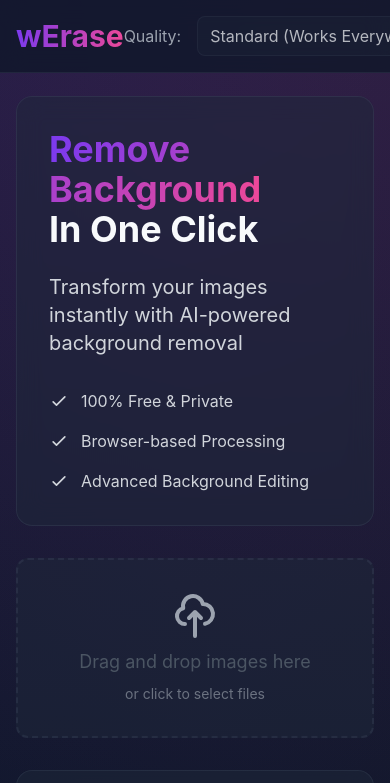
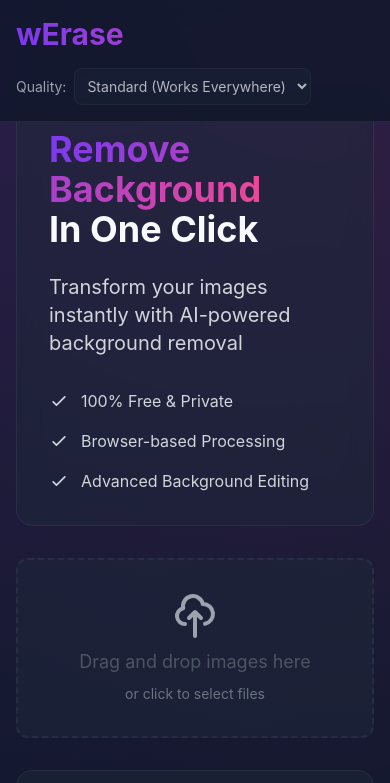
Before and after one commit to intellwe/werase, a React (Vite) app: page / in a window 390 px wide. Shown: the top 783 px of the page. Built offline with nearby package versions, Linux system fonts and the light colour scheme.

Commit message:
Chore: added social links, fix: navbar responsive in general

```diff
--- a/src/App.tsx
+++ b/src/App.tsx
@@ -186,17 +186,17 @@
     <div className="app-container min-h-screen flex flex-col">
       <nav className="glass-nav fixed w-full z-50">
         <div className="max-w-7xl mx-auto px-4 sm:px-6 lg:px-8 py-4">
-          <div className="flex items-center justify-between">
-            <h1 className="text-3xl font-bold gradient-text">
+          <div className="flex flex-col sm:flex-row sm:items-center sm:justify-between">
+            <h1 className="text-3xl font-bold gradient-text mb-2 sm:mb-0">
               wErase
             </h1>
             {!isIOS && (
-              <div className="flex items-center gap-4">
-                <span className="text-gray-400">Quality:</span>
+              <div className="flex items-center gap-2 mt-2 sm:mt-0">
+                <span className="text-gray-400 text-sm sm:text-base">Quality:</span>
                 <select
                   value={currentModel}
                   onChange={handleModelChange}
-                  className="custom-select"
+                  className="custom-select text-sm sm:text-base"
                   disabled={!isWebGPU}
                 >
                   <option value="briaai/RMBG-1.4">Standard (Works Everywhere)</option>
@@ -208,7 +208,7 @@
             )}
           </div>
           {isIOS && (
-            <p className="text-sm text-gray-400 mt-2">
+            <p className="text-xs sm:text-sm text-gray-400 mt-2">
               Using optimized processing for iOS devices
             </p>
           )}
@@ -330,6 +330,40 @@
 
       <footer className="mt-auto py-6 glass-nav">
         <div className="max-w-7xl mx-auto px-4 sm:px-6 lg:px-8">
+          <div className="flex flex-col items-center">
+            <div className="flex items-center justify-center gap-4 mb-3">
+              <a
+                href="https://linkedin.com/in/intellwe"
+                target="_blank"
+                rel="noopener noreferrer"
+                className="text-gray-400 hover:text-accent transition-colors"
+                aria-label="LinkedIn"
+              >
+                <svg className="w-5 h-5" fill="currentColor" viewBox="0 0 24 24">
+                  <path d="M19 0h-14c-2.761 0-5 2.239-5 5v14c0 2.761 2.239 5 5 5h14c2.762 0 5-2.239 5-5v-14c0-2.761-2.238-5-5-5zm-11 19h-3v-11h3v11zm-1.5-12.268c-.966 0-1.75-.79-1.75-1.764s.784-1.764 1.75-1.764 1.75.79 1.75 1.764-.783 1.764-1.75 1.764zm13.5 12.268h-3v-5.604c0-3.368-4-3.113-4 0v5.604h-3v-11h3v1.765c1.396-2.586 7-2.777 7 2.476v6.759z"/>
+                </svg>
+              </a>
+              <a
+                href="https://github.com/intellwe"
+                target="_blank"
+                rel="noopener noreferrer"
+                className="text-gray-400 hover:text-accent transition-colors"
+                aria-label="GitHub"
+              >
+                <svg className="w-5 h-5" fill="currentColor" viewBox="0 0 24 24">
+                  <path d="M12 0c-6.626 0-12 5.373-12 12 0 5.302 3.438 9.8 8.207 11.387.599.111.793-.261.793-.577v-2.234c-3.338.726-4.033-1.416-4.033-1.416-.546-1.387-1.333-1.756-1.333-1.756-1.089-.745.083-.729.083-.729 1.205.084 1.839 1.237 1.839 1.237 1.07 1.834 2.807 1.304 3.492.997.107-.775.418-1.305.762-1.604-2.665-.305-5.467-1.334-5.467-5.931 0-1.311.469-2.381 1.236-3.221-.124-.303-.535-1.524.117-3.176 0 0 1.008-.322 3.301 1.23.957-.266 1.983-.399 3.003-.404 1.02.005 2.047.138 3.006.404 2.291-1.552 3.297-1.23 3.297-1.23.653 1.653.242 2.874.118 3.176.77.84 1.235 1.911 1.235 3.221 0 4.609-2.807 5.624-5.479 5.921.43.372.823 1.102.823 2.222v3.293c0 .319.192.694.801.576 4.765-1.589 8.199-6.086 8.199-11.386 0-6.627-5.373-12-12-12z"/>
+                </svg>
+              </a>
+              <a
+                href="mailto:support@intellwe.com"
+                className="text-gray-400 hover:text-accent transition-colors"
+                aria-label="Email"
+              >
+                <svg className="w-5 h-5" fill="currentColor" viewBox="0 0 24 24">
+                  <path d="M0 3v18h24v-18h-24zm21.518 2l-9.518 7.713-9.518-7.713h19.036zm-19.518 14v-11.817l10 8.104 10-8.104v11.817h-20z"/>
+                </svg>
+              </a>
+            </div>
             <p className="text-center text-sm text-gray-400 flex items-center justify-center gap-2">
               Made with
               <svg
@@ -352,6 +386,7 @@
               {getCurrentYear()}
             </p>
           </div>
+        </div>
       </footer>
     </div>
   );
```
Lines whose indentation alone changed are shown as unchanged.
